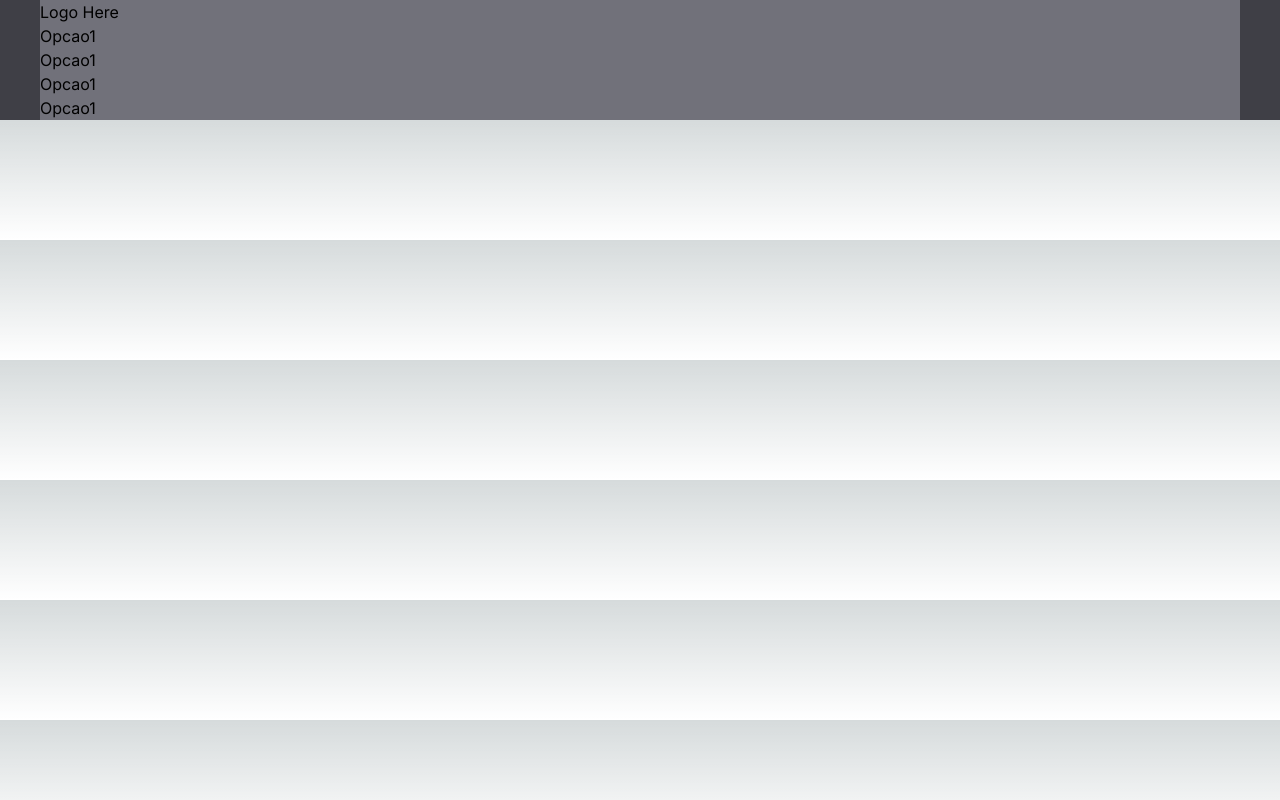
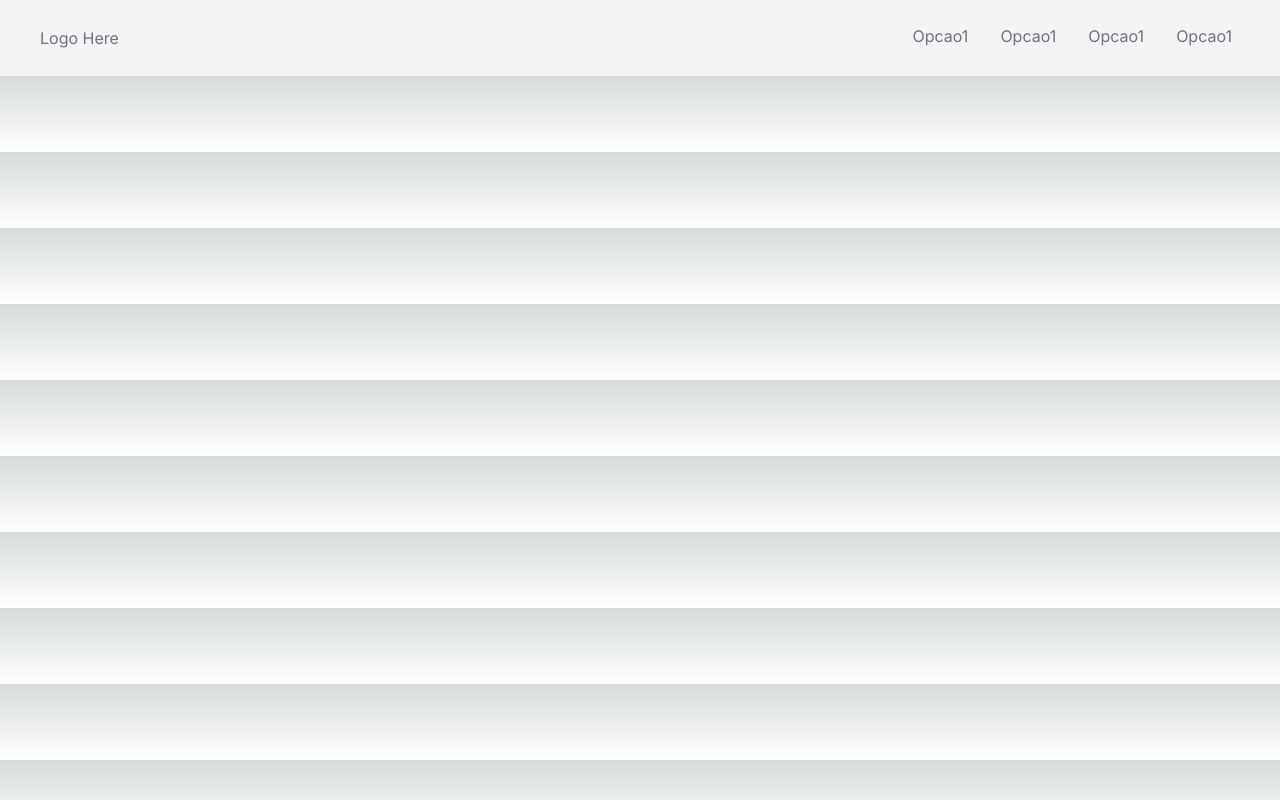
Before and after one commit to eliasfmartins/landing-imobiliaria, a Next.js app: page / in a window 1280 px wide. Built offline with nearby package versions, Linux system fonts and the light colour scheme.

Commit message:
feat: base files and header

```diff
--- a/src/app/components/header/index.tsx
+++ b/src/app/components/header/index.tsx
@@ -1,14 +1,16 @@
 export const Header = () => {
     return (
-        <header className="bg-zinc-700">
-            <div className="mx-auto max-w-[1200px] bg-zinc-500">
+        <header className="bg-zinc-100">
+            <div className="mx-auto max-w-[1200px] bg-zinc-100 flex justify-between py-4 items-center text-gray-500">
                 Logo Here
                 <nav>
-                    <ul>
-                        <li>Opcao1</li>
-                        <li>Opcao1</li>
-                        <li>Opcao1</li>
-                        <li>Opcao1</li>
+                    <ul className="flex gap-4">
+                        <li className="border-b-4 border-transparent hover:border-cyan-400 transition duration-500 p-2 ">Opcao1</li>
+                        <li className="border-b-4 border-transparent hover:border-cyan-400 transition duration-500 p-2 ">Opcao1</li>
+                        <li className="border-b-4 border-transparent hover:border-cyan-400 transition duration-500 p-2 ">Opcao1</li>
+                        <li className="border-b-4 border-transparent hover:border-cyan-400 transition duration-500 p-2 ">Opcao1</li>
+
+
                     </ul>
                 </nav>
             </div>
```
Also changed, not shown: 1 other file (tests, documents, lock files or other folders).
